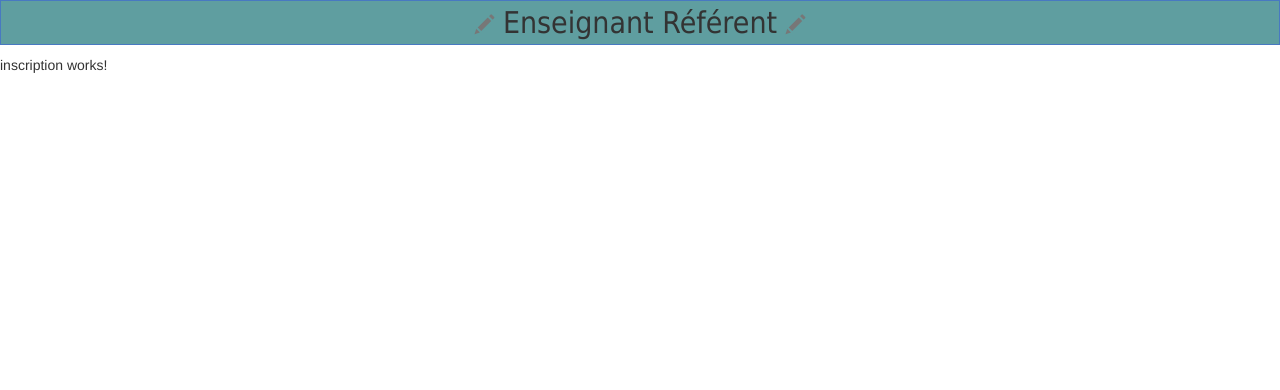
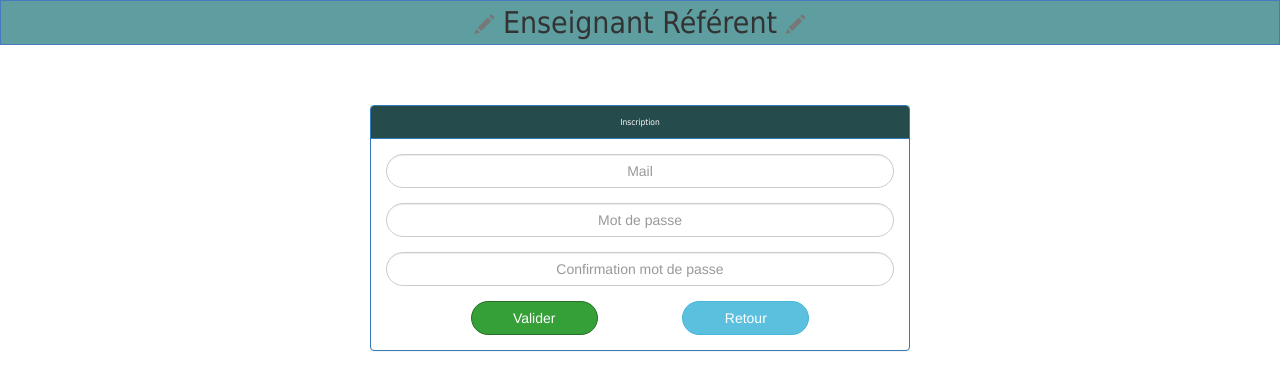
Before and after one commit to watslink/enseignantreferentwebclient, an Angular app: page /inscription in a window 1280 px wide. Shown: the top 390 px of the page. Built offline with nearby package versions, Linux system fonts and the light colour scheme; a web font is replaced by a local one.

Commit message:
add model EnseignantReferent + EnseignantReferentForm

```diff
--- a/src/app/inscription/inscription.component.css
+++ b/src/app/inscription/inscription.component.css
@@ -0,0 +1,25 @@
+.container{
+  padding-top: 50px;
+}
+
+
+
+.panel-heading{
+  text-align: center;
+  background-color: #264b4d;
+  font-family: neatchalk, Tahoma, sans-serif;
+  font-size: 0.6em;
+}
+
+input{
+  text-align: center;
+}
+
+.btn-success{
+  background-color: #35a037;
+  border-color: #276f29;
+}
+
+.btn-success:hover{
+  background-color: #2a652d;
+}
--- a/src/app/inscription/inscription.component.html
+++ b/src/app/inscription/inscription.component.html
@@ -1 +1,23 @@
-<p>inscription works!</p>
+<div class="container ">
+  <div class="col-xs-6 col-xs-offset-3  ">
+    <div class="panel panel-primary ">
+
+      <div class="panel-heading ">Inscription</div>
+      <div class="panel-body">
+        <form >
+          <div class="form-group">
+            <input  class="form-control rounded" ngModel="" type="text" name="mail" placeholder="Mail" required>
+          </div>
+          <div class="form-group">
+            <input class="form-control rounded" ngModel="" type="password" name="motDePasse" placeholder="Mot de passe" required>
+          </div>
+          <div class="form-group">
+            <input class="form-control rounded" ngModel="" type="password" name="reMotDePasse" placeholder="Confirmation mot de passe" required>
+          </div>
+          <button type="submit" class="btn btn-success rounded col-md-offset-2 col-md-3 col-xs-4 col-xs-offset-1 ">Valider</button>
+          <a href="/inscription"  class="btn btn-info rounded col-md-offset-2 col-md-3 col-xs-offset-1 col-xs-5">Retour</a>
+        </form>
+      </div>
+    </div>
+  </div>
+</div>
--- a/src/app/login/login.component.html
+++ b/src/app/login/login.component.html
@@ -8,7 +8,7 @@
       <div class="panel-body">
         <form #f="ngForm" (ngSubmit)="onLogin(f.value)">
           <div class="form-group">
-            <input  class="form-control rounded" ngModel="" type="text" name="identifiant" placeholder="Identifiant" required>
+            <input  class="form-control rounded" ngModel="" type="text" name="mail" placeholder="Mail" required>
           </div>
           <div class="form-group">
             <input class="form-control rounded" ngModel="" type="password" name="motDePasse" placeholder="Mot de passe" required>
```
Also changed, not shown: src/model/EnseignantReferent.ts (added, +13 -0 lines), src/model/EnseignantReferentForm.ts (added, +12 -0 lines).
